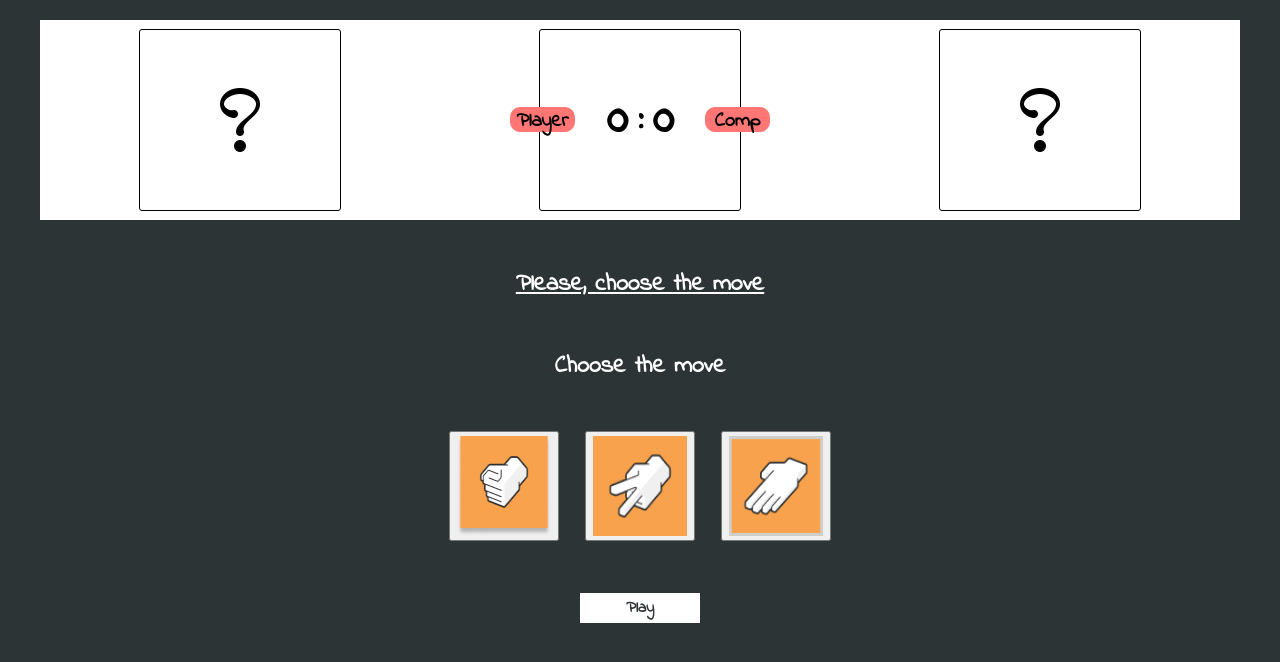
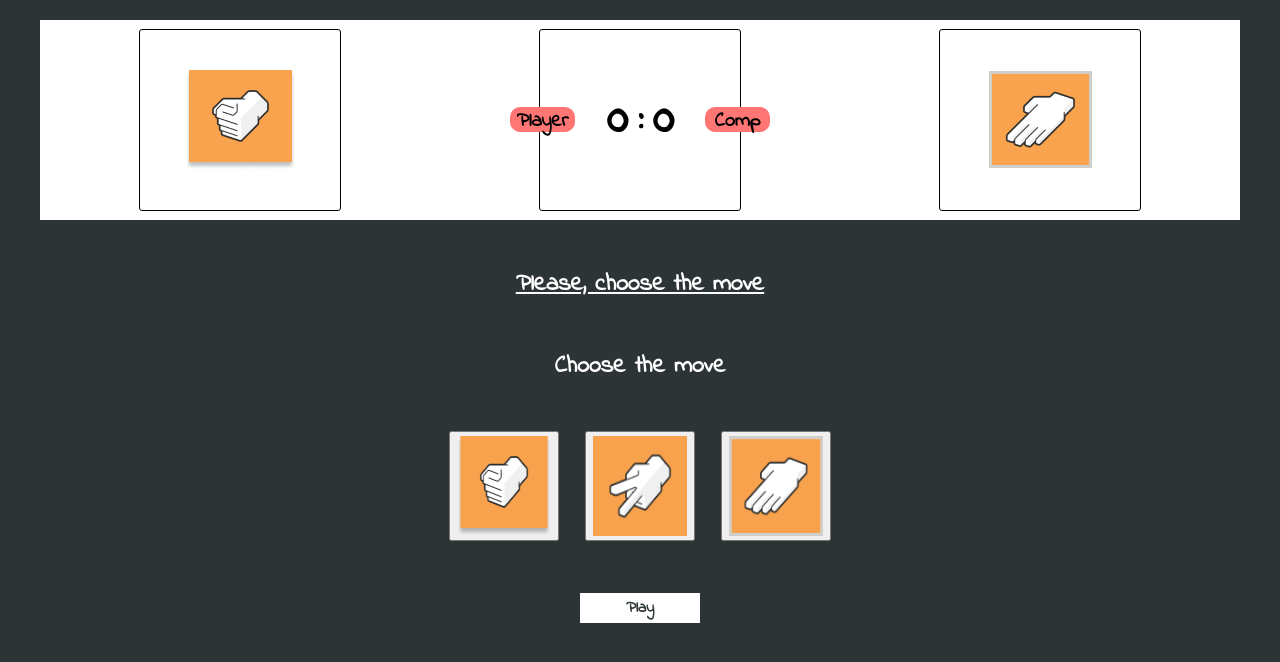
Before and after one commit to ruslansymonenko/rock-paper-scissors, a plain HTML site: page index.html in a window 1280 px wide. Both pictures are taken after a click on the button "Play". Shown: the part 124-786 px from the top of the page. Drawn offline with Linux system fonts and the light colour scheme.

Commit message:
adding selected features to the playing field

```diff
--- a/css/style.css
+++ b/css/style.css
@@ -92,6 +92,14 @@ body{
     border: 1px solid black;
     height: 180px;
     width: 200px;
+}
+
+.choosen__move-player{
+    transition: all 0.5s;
+}
+
+.choosen__move-comp{
+    transition: all 0.5s;
 }
 
 .result__field {
--- a/js/main.js
+++ b/js/main.js
@@ -1,5 +1,17 @@
 document.addEventListener('DOMContentLoaded', () => {
     const moveBtns = document.querySelectorAll('.move__btn');
+    const playBtn = document.querySelector('.play__btn');
+    const playerResult = document.querySelector('#playerResult');
+    const compResult = document.querySelector('#compResult');
+    const choosenMovePlayer = document.querySelector('.choosen__move-player');
+    const choosenMoveComp = document.querySelector('.choosen__move-comp');
+
+    const gameResults = {
+        player: 0,
+        comp: 0
+    };
+
+    const gameOption = ['rock', 'paper', 'scissors'];
 
 
     function setPlayerChoose (btn) {
@@ -17,11 +29,26 @@ document.addEventListener('DOMContentLoaded', () => {
         })
     };
 
+    function setGamePicture (option, field) {
+        switch (option) {
+            case 'rock':
+                field.setAttribute('src', './assets/btn-rock.png')
+                break
+            case 'paper':
+                field.setAttribute('src', './assets/btn-paper.png')
+                break
+        }
+    }
 
     moveBtns.forEach(item => {
         item.addEventListener('click', (e) => {
             let playerChoose = setPlayerChoose(item);
             changeBtnsStyle(moveBtns, playerChoose);
         });
+    });
+
+    playBtn.addEventListener('click', () => {
+        setGamePicture('rock', choosenMovePlayer);
+        setGamePicture('paper', choosenMoveComp);
     })
 })
```
